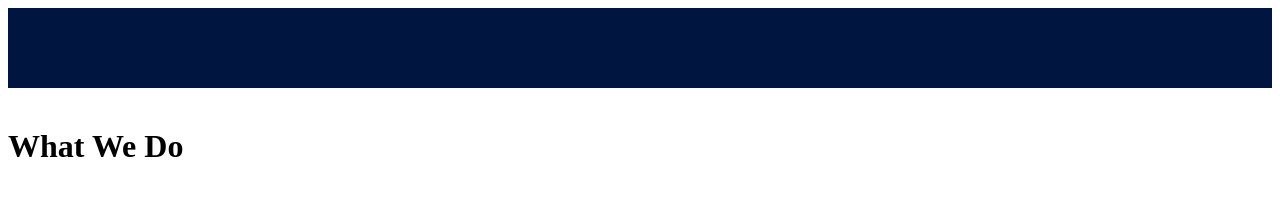
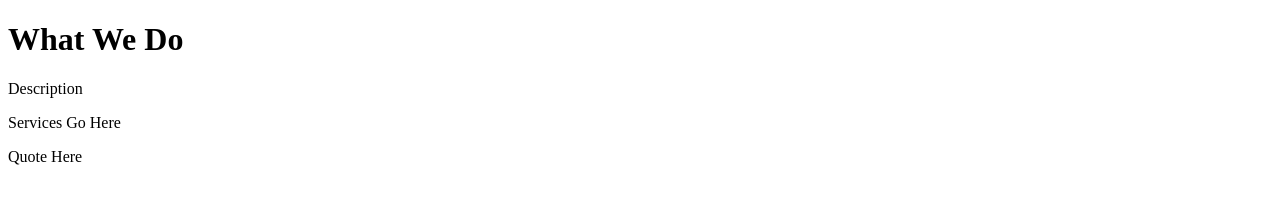
Before and after one commit to jeremybdavis/creative-services-portfolio, a Gatsby site: page /what-we-do in a window 1280 px wide. Built offline with nearby package versions, Linux system fonts and the light colour scheme; Gatsby itself is replaced by a stand-in of ours.

Commit message:
blog page, what we do page skeleton

```diff
--- a/src/pages/what-we-do.js
+++ b/src/pages/what-we-do.js
@@ -5,9 +5,21 @@ class WhatWeDoPage extends Component {
     render() {
 
         return (
-            <div>
-                <div className="nav-bg"></div>
-                <h1>What We Do</h1>
+            <div className="wwd">
+                <div className="hero">
+                    <div className="hero-content">
+                        <h1>What We Do</h1>
+                        <p>Description</p>
+                    </div>
+                </div>
+
+                <div className="services">
+                    <p>Services Go Here</p>
+                </div>
+
+                <div className="quote">
+                    <p>Quote Here</p>
+                </div>
             </div>
         )
     }
--- a/src/templates/templates.css
+++ b/src/templates/templates.css
@@ -13,13 +13,27 @@ h3 {
     text-align: center;
 }
 
-.nav-bg {
-    background-color: #001641;
-    height: 60px;
-    margin-bottom: 30px;
-    position: relative;
-    top: 0;
-    width: 100%;
+.blog .hero {
+    justify-content: center;
+}
+
+.blog .hero h1 {
+    color: #e05929;
+    text-align: center;
+}
+
+.blog .hero-content {
+    text-align: center;
+}
+
+.blog-posts {
+    padding: 20px;
+}
+
+.blog-posts .post {
+    background-color: #fff;
+    margin-bottom: 20px;
+    padding: 10px;
 }
 
 @media (min-width: 768px) {
@@ -27,15 +41,24 @@ h3 {
         font-size: 56px;
     }
 
-    .nav-bg {
-        height: 80px;
-        margin-bottom: 40px;
+    .blog-posts {
+        display: flex;
+        flex-wrap: wrap;
+        padding: 30px;
+    }
+
+    .blog-posts .post {
+        border: 10px solid #ede9e6;
+        flex-basis: 50%;
+    }
+
+    .blog-posts .post-img {
+        margin-bottom: 25px;
     }
 }
 
-@media (min-width: 988px) {
-    .blog-posts {
-        display: flex;
-        flex-wrap: wrap;
+@media (min-width: 1200px) {
+    .blog-posts .post {
+        flex-basis: 33.3333%;
     }
 }
```
Also changed, not shown: src/templates/blog.js (+8 -6 lines).
